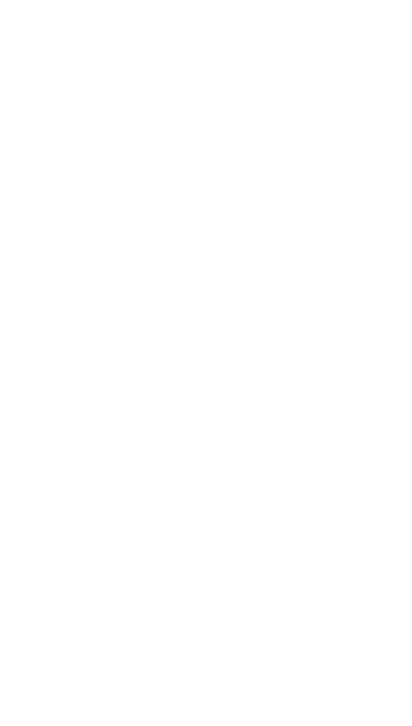
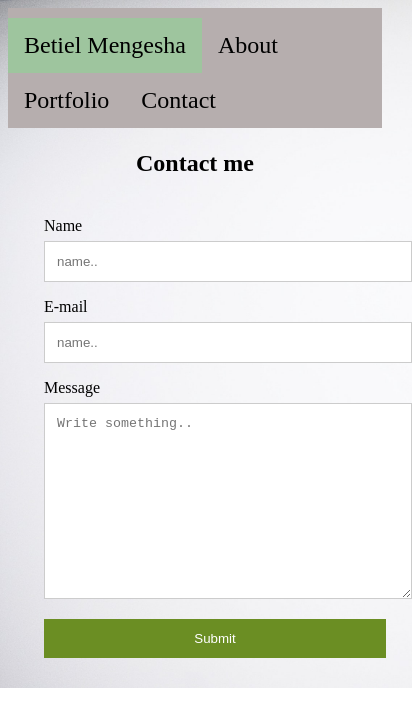
Before and after one commit to betielbetu/My-Portfolio, a plain HTML site: page contact.html in a window 390 px wide. Shown: the whole page, 412 px wide, since content can reach past the window. Drawn offline with Linux system fonts and the light colour scheme; files whose address does not match are found by name.

Commit message:
created contact.html and portfolio.html

```diff
--- a/contact.html
+++ b/contact.html
@@ -0,0 +1,41 @@
+<!DOCTYPE html>
+<html>
+
+<head>
+    <meta name="viewport" content="width=device-width, initial-scale=1">
+
+</head>
+<link rel="stylesheet" href="style.css">
+
+<body>
+    <div class="topnav">
+        <a class="active" href="BetielMengesha">Betiel Mengesha</a>
+        <a href="#news">About</a>
+        <a href="#contact">Portfolio</a>
+        <a href="#about">Contact</a>
+    </div>
+
+    <div class="container">
+        <div style="text-align: center">
+            <h2>Contact me</h2>
+        </div>
+        <div class="row">
+            <div class="column">
+                <form action="/action_page.php">
+                    <label for="name">Name</label>
+                    <input type="text" id="name" name="name" placeholder="name..">
+                    <label for="name">E-mail</label>
+                    <input type="text" id="name" name="name" placeholder="name..">
+                    <label for="message">Message</label>
+                    <textarea id="message" name="message" placeholder="Write something.."
+                        style="height:170px"></textarea>
+                    <input type="submit" value="Submit">
+                </form>
+            </div>
+        </div>
+    </div>
+
+</body>
+
+
+</html>
--- /dev/null
+++ b/sample.css
@@ -0,0 +1,28 @@
+body {
+    margin: 0;
+    font-family: Arial, Helvetica, sans-serif;
+  }
+
+  .topnav {
+    overflow: hidden;
+    background-color: rgb(182, 174, 174);
+  }
+
+  .topnav a {
+    float: left;
+    color: black;
+    text-align: center;
+    padding: 14px 16px;
+    text-decoration: none;
+    font-size: 17px;
+  }
+
+  .topnav a:hover {
+    background-color: #ddd;
+    color: black;
+  }
+
+  .topnav a.active {
+    background-color: rgb(158, 197, 158);
+    color: black;
+  }
--- a/style.css
+++ b/style.css
@@ -1,11 +1,104 @@
 body {
-    background-color: #ffb3b3;
-    }
-h1 {
-    font: Helvetica, sans-serif
+   background-image: url('/Users/betielhabtemariam/Documents/activities/My-portfolio/My-Portfolio/pico.jpeg');
+   background-repeat: no-repeat;
+   background-size: cover;
+   /* position: absolute;       */
+}
 
+.col-md-6{
+  margin-top: 150px;
+  margin-inline-start: 0px;
+  font-size: 24px;
+  font-family: 'Times New Roman', Times, serif;
 }
-div {
-    background-color: rgb(235, 79, 139);
-    text-align: center;
+
+.topnav {
+  overflow: hidden;
+  background-color: rgb(182, 174, 174);
+  padding-top: 10px;
+  font-size: xx-large;
+}
+
+.topnav a {
+  float: left;
+  color: black;
+  text-align: center;
+  padding: 14px 16px;
+  text-decoration: none;
+  font-size: 24px;
+}
+
+.topnav a:hover {
+  background-color: #ddd;
+  color: black;
+}
+
+.topnav a.active {
+  background-color: rgb(158, 197, 158);
+  color: black;
+}
+/* Style inputs */
+input[type=text], select, textarea {
+  width: 100%;
+  padding: 12px;
+  border: 1px solid #ccc;
+  margin-top: 6px;
+  margin-bottom: 16px;
+  resize: vertical;
+}
+
+input[type=submit] {
+  background-color: olivedrab;
+  color: white;
+  padding: 12px 20px;
+  border: none;
+  cursor: pointer;
+}
+
+input[type=submit]:hover {
+  background-color: #45a049;
+}
+
+/* Style the container/contact section */
+.container1{
+  border-radius: 5px;
+  background-color: #f2f2f2;
+  padding: 10px;
+  float: left;
+}
+
+/* Create two columns that float next to eachother */
+.column {
+  float: left;
+  width: 50%;
+  margin-top: 6px;
+  padding: 20px;
+}
+
+/* Clear floats after the columns */
+.row:after {
+  content: "";
+  display: table;
+  clear: both;
+}
+
+/* Responsive layout - when the screen is less than 600px wide, make the two columns stack on top of each other instead of next to each other */
+@media screen and (max-width: 600px) {
+  .column, input[type=submit] {
+    width: 100%;
+    margin-top: 0;
   }
+}
+.card {
+  box-shadow: 0 4px 8px 0 rgba(0,0,0,0.2);
+  transition: 0.3s;
+  width: 40%;
+}
+
+.card:hover {
+  box-shadow: 0 8px 16px 0 rgba(0,0,0,0.2);
+}
+
+.container {
+  padding: 2px 16px;
+}
```
Also changed, not shown: index.html (+28 -30 lines), portfolio.html (+35 -0 lines), sample.html (added, +16 -0 lines), 1.jpg (added), 2.jpg (added), 3.jpeg (added), 34.jpg (added), FullSizeRender.jpeg (added), IMG_0360.jpeg (added), IMG_1634.jpeg (added), pico.jpeg (added), port.html (added), portfolio.jpg (added).
